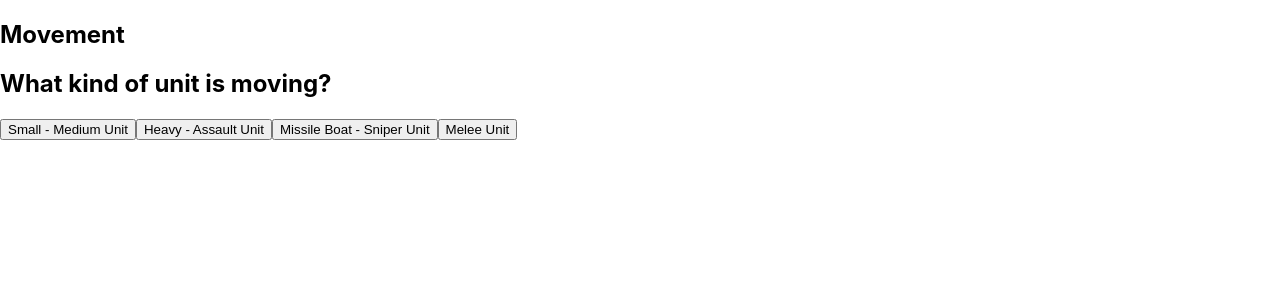
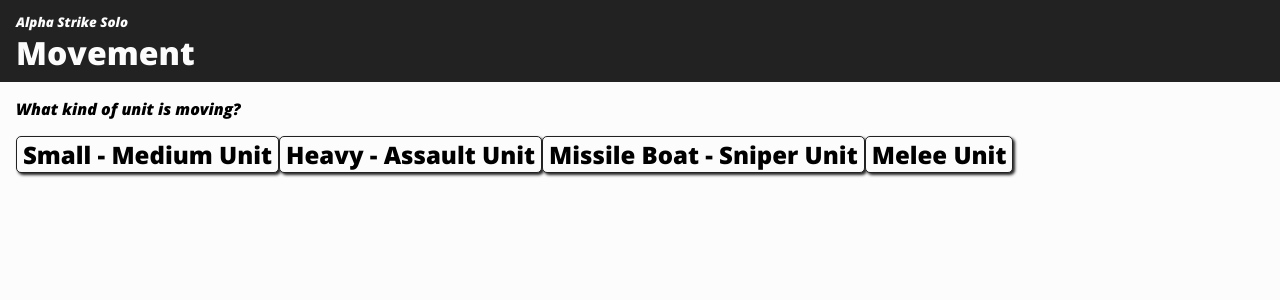
Before and after one commit to johnnycricket/alpha-strike-solo, a React (Create React App) app: page /movement in a window 1280 px wide. Shown: the top 300 px of the page. Built offline with nearby package versions, Linux system fonts and the light colour scheme.

Commit message:
finishing up most of the functionality, starting on styling.

```diff
--- a/src/routes/Attack.tsx
+++ b/src/routes/Attack.tsx
@@ -32,13 +32,12 @@
     }
 
     return (
-        <div>
-            <section>
-                <div>
-                    <h1>Attack</h1>
-                </div>
+        <div className="attack">
+            <section className="header">
+                <sub>Alpha Strike Solo</sub>
+                <h1>Attack</h1>
             </section>
-            <section>
+            <section className="content">
                 {showDiceTypes && (
                     <div>
                         <div>
--- a/src/routes/Movement.tsx
+++ b/src/routes/Movement.tsx
@@ -52,18 +52,19 @@
     }
 
     return (
-        <div>
-            <section>
+        <div className="movement">
+            <section className="header">
+                <sub>Alpha Strike Solo</sub>
                 <h1>Movement</h1>
             </section>
-            <section>
+            <section className="content">
                 {showMoveKinds && (
                     <div>
-                        <h2>What kind of unit is moving?</h2>
-                        <button onClick={() => updateStage('SM')}>Small - Medium Unit</button>
-                        <button onClick={() => updateStage('HA')}>Heavy - Assault Unit</button>
-                        <button onClick={() => updateStage('MS')}>Missile Boat - Sniper Unit</button>
-                        <button onClick={() => updateStage('Melee')}>Melee Unit</button>
+                        <p>What kind of unit is moving?</p>
+                        <button className="button" onClick={() => updateStage('SM')}>Small - Medium Unit</button>
+                        <button className="button" onClick={() => updateStage('HA')}>Heavy - Assault Unit</button>
+                        <button className="button" onClick={() => updateStage('MS')}>Missile Boat - Sniper Unit</button>
+                        <button className="button" onClick={() => updateStage('Melee')}>Melee Unit</button>
                     </div>
                 )}
 
--- a/src/routes/dashboard.tsx
+++ b/src/routes/dashboard.tsx
@@ -4,30 +4,31 @@
 const Dashboard = () => {
     return (
         <div className="dashboard">
-            <section className="dashboard-header">
+            <section className="header dashboard-header">
+                <sub>Alpha Strike Solo</sub>
                 <h1>Solo Alpha Strike</h1>
-                <sub>Simple AI and Dice rolling for playing Battletech Alpha Strike solo.</sub>
             </section>
-
-            <section className="route">
+            <section className="content dashboard-content">
+                <div className="route">
                     <Link to='/movement'>
                         <h1>Movement</h1>
                     </Link>
-            </section>
-            <section className="route">
+                </div>
+                <div className="route">
                     <Link to='/targeting'>
                         <h1>Targeting</h1>
                     </Link>
-            </section>
-            <section className="route">
+                </div>
+                <div className="route">
                     <Link to='/firing'>
                         <h1>Firing</h1>
                     </Link>
-            </section>
-            <section className="route">
+                </div>
+                <div className="route">
                     <Link to='/attack'>
                         <h1>Attack</h1>
                     </Link>
+                </div>
             </section>
             {/* <section>
                 <Link to='/deployment'>
--- /dev/null
+++ b/src/scss/basiclayout.scss
@@ -0,0 +1,20 @@
+.header {
+    display: flex;
+    background-color: $black;
+    color: $white;
+    flex-wrap: wrap;
+
+    sub {
+        font-style: italic;
+        font-weight: 800;
+        width: 100%;
+        padding-top:1em;
+        margin: 0 1rem;
+    }
+    h1 {
+        width: 100%;
+        margin-top: 0;
+        margin: 0 2rem 0 1rem;
+        padding-bottom: 0.5rem;
+    }
+}
--- /dev/null
+++ b/src/scss/colors.scss
@@ -0,0 +1,3 @@
+$black: #222222;
+$grey: #ECECEC;
+$white: #FCFCFC;
--- /dev/null
+++ b/src/scss/components/button.scss
@@ -0,0 +1,9 @@
+.button {
+    background-color: $white;
+    border: 1px solid $black;
+    border-radius: 5px;
+    box-shadow: 2px 2px 3px $black;
+    font-size: 1.5rem;
+    font-weight: 800;
+    font-family: $font-stack;
+}
--- /dev/null
+++ b/src/scss/dashboard.scss
@@ -0,0 +1,11 @@
+.dashboard {
+    .content {
+        margin: 1rem;
+
+        .route {
+            a {
+                color: $black;
+            }
+        }
+    }
+}
--- a/src/scss/index.scss
+++ b/src/scss/index.scss
@@ -1,13 +1,25 @@
+@import url('https://fonts.googleapis.com/css2?family=Open+Sans:ital,wght@0,400;0,700;0,800;1,800&display=swap');
+@import './colors.scss';
+@import './typography.scss';
+
+$font-stack: 'Open Sans', -apple-system, BlinkMacSystemFont, 'Segoe UI', 'Roboto', 'Oxygen',
+'Ubuntu', 'Cantarell', 'Fira Sans', 'Droid Sans', 'Helvetica Neue',
+sans-serif;
+
 body {
     margin: 0;
-    font-family: -apple-system, BlinkMacSystemFont, 'Segoe UI', 'Roboto', 'Oxygen',
-        'Ubuntu', 'Cantarell', 'Fira Sans', 'Droid Sans', 'Helvetica Neue',
-        sans-serif;
+    font-family: $font-stack;
     -webkit-font-smoothing: antialiased;
     -moz-osx-font-smoothing: grayscale;
+    background-color: $white;
 }
 
 code {
     font-family: source-code-pro, Menlo, Monaco, Consolas, 'Courier New',
         monospace;
 }
+
+@import './basiclayout';
+@import './components/button';
+@import './dashboard';
+@import './movement';
--- /dev/null
+++ b/src/scss/movement.scss
@@ -0,0 +1,9 @@
+.movement {
+    .content {
+        margin: 1rem;
+        p {
+            font-weight: 800;
+            font-style: italic;
+        }
+    }
+}
--- /dev/null
+++ b/src/scss/typography.scss
@@ -0,0 +1,7 @@
+h1, h2, h3, h4, h5 {
+    font-weight: 800;
+}
+
+h1 {
+    font-size: 2rem;
+}
```
Lines whose indentation alone changed are shown as unchanged.
